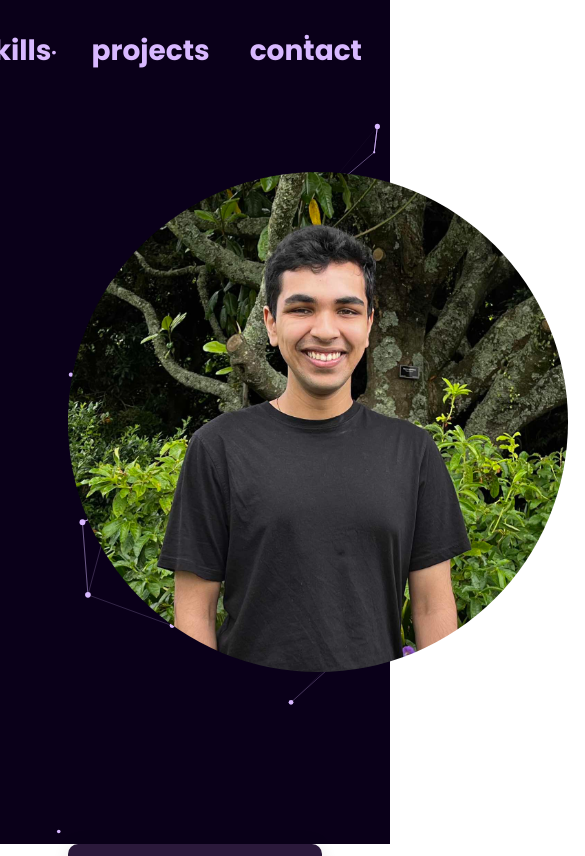
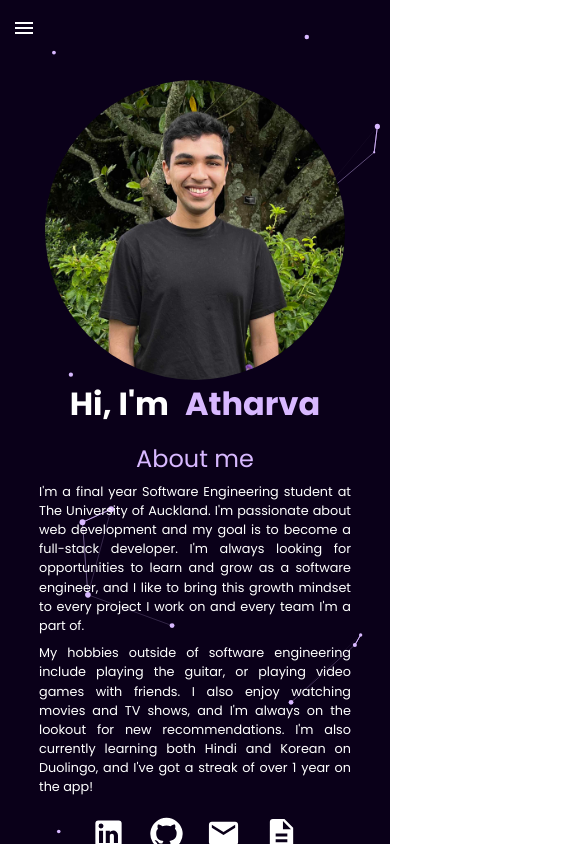
Before and after one commit to atharvaarankalle/personal-portfolio, a React (Vite) app: page / in a window 390 px wide. Shown: the top 856 px of the page, 585 px wide, since content can reach past the window. Built offline with nearby package versions, Linux system fonts and the light colour scheme.

Commit message:
💎 style(website): adjusted responsive design logic

```diff
--- a/src/components/Navbar.tsx
+++ b/src/components/Navbar.tsx
@@ -1,14 +1,6 @@
-import { Box, Button, Stack, styled } from "@mui/material";
+import { AppBar, Box, Button, Drawer, IconButton, Stack, Toolbar, styled } from "@mui/material";
 import { useState } from "react";
-
-const StyledBox = styled(Box)({
-  position: "fixed",
-  top: 20,
-  right: 20,
-  width: "100%",
-  display: "flex",
-  justifyContent: "end",
-});
+import MenuIcon from "@mui/icons-material/Menu";
 
 const NavLink = styled(Button)(({ theme }) => ({
   width: "auto",
@@ -45,9 +37,52 @@ const NavLink = styled(Button)(({ theme }) => ({
 
 const Navbar = () => {
   const [activeLink, setActiveLink] = useState("");
+  const [drawerOpen, setDrawerOpen] = useState(false);
+
+  const handleDrawerToggle = () => {
+    setDrawerOpen(!drawerOpen);
+  };
+
+  const renderDrawer = (
+    <Box onClick={handleDrawerToggle} sx={{ display: "flex", flexDirection: "column", padding: "1.5rem 3rem", gap: "1rem" }}>
+      <NavLink
+        disableRipple
+        href="#skills"
+        onClick={() => setActiveLink("skills")}
+        className={activeLink === "skills" ? "active" : ""}
+      >
+        skills
+      </NavLink>
+      <NavLink
+        disableRipple
+        href="#projects"
+        onClick={() => setActiveLink("projects")}
+        className={activeLink === "projects" ? "active" : ""}
+      >
+        projects
+      </NavLink>
+      <NavLink disableRipple>contact</NavLink>
+    </Box>
+  );
+
   return (
-    <StyledBox>
-      <Stack direction="row" gap={3}>
+    <Box sx={{ display: "flex" }}>
+      <AppBar component="nav" sx={{ background: "transparent", boxShadow: "none" }}>
+        <Toolbar
+          sx={{
+            display: "flex",
+            justifyContent: { sm: "flex-start", md: "flex-end", lg: "flex-end" },
+          }}
+        >
+          <IconButton
+            aria-label="Open Menu"
+            edge="start"
+            onClick={handleDrawerToggle}
+            sx={{ color: "#FFFFFF", display: { md: "none" } }}
+          >
+            <MenuIcon />
+          </IconButton>
+          <Stack direction="row" gap={3} sx={{ display: { xs: "none", md: "flex" }}}>
             <NavLink
               disableRipple
               href="#skills"
@@ -66,7 +101,19 @@ const Navbar = () => {
             </NavLink>
             <NavLink disableRipple>contact</NavLink>
           </Stack>
-    </StyledBox>
+        </Toolbar>
+      </AppBar>
+      <nav>
+        <Drawer
+          variant="temporary"
+          open={drawerOpen}
+          onClose={handleDrawerToggle}
+          ModalProps={{ keepMounted: true }}
+        >
+          {renderDrawer}
+        </Drawer>
+      </nav>
+    </Box>
   );
 };
 
--- a/src/components/ProfileSummary.tsx
+++ b/src/components/ProfileSummary.tsx
@@ -1,57 +1,134 @@
-import { Avatar, Box, Stack, Typography, styled } from "@mui/material";
+import { Avatar, Box, Grid, Stack, Typography, styled } from "@mui/material";
 import profilePicture from "../assets/profile-picture.jpg";
 import SocialsButtons from "./SocialsButtons";
 
 const StyledAvatar = styled(Avatar)({
   width: 500,
   height: 500,
+  "@media (max-width: 1700px)": {
+    width: 370,
+    height: 370,
+  },
+  "@media (max-width: 1200px)": {
+    width: 350,
+    height: 350,
+    marginTop: "5rem"
+  },
+  "@media (max-width: 600px)": {
+    width: 300,
+    height: 300,
+  },
 });
 
 const HeadingTextTypography = styled(Typography)({
   color: "#FFFFFF",
   fontSize: "4rem",
   fontWeight: "bold",
+  "@media (max-width: 550px)": {
+    fontSize: "2rem",
+  }
 });
 
 const NameTextTypography = styled(Typography)(({ theme }) => ({
   color: theme.palette.secondary.main,
   fontSize: "4rem",
   fontWeight: "bold",
-  paddingBottom: "1rem"
+  paddingBottom: "1rem",
+  width: "20%",
+  "@media (max-width: 550px)": {
+    fontSize: "2rem",
+  },
 }));
 
 const AboutMeTextTypography = styled(Typography)({
   maxWidth: "80%",
   textAlign: "justify",
-    paddingTop: "0.5rem"
+  paddingTop: "0.5rem",
+  "@media (max-width: 550px)": {
+    fontSize: "0.8rem",
+  },
 });
 
 const ProfileSummary = () => {
   return (
-    <Stack direction="row" gap={7} sx={{ height: "100vh", maxWidth: "65%", alignItems: "center" }}>
+    <Box
+      sx={{
+        height: "100vh",
+        "@media (max-width: 550px)": {
+          height: "auto",
+          minHeight: "100vh",
+        },
+      }}
+    >
+      <Grid
+        container
+        sx={{
+          display: "flex",
+          justifyContent: "center",
+          alignItems: "center",
+          height: "100%",
+          width: "100%",
+        }}
+      >
+        <Grid
+          item
+          md={12}
+          lg={3}
+          sx={{
+            display: "flex",
+            justifyContent: "center",
+          }}
+        >
           <StyledAvatar src={profilePicture} alt="Atharva Arankalle" />
-      <Box>
+        </Grid>
+        <Grid item md={12} lg={4}>
+          <Box
+            sx={{
+              display: "flex",
+              flexDirection: "column",
+              justifyContent: "center",
+              alignItems: "center",
+            }}
+          >
             <Stack direction="row" gap={2}>
               <HeadingTextTypography>Hi, I'm</HeadingTextTypography>
               <NameTextTypography>Atharva</NameTextTypography>
             </Stack>
-        <Typography variant="h4" color="secondary">
+            <Typography
+              variant="h4"
+              color="secondary"
+              sx={{
+                "@media (max-width: 550px)": {
+                  fontSize: "1.5rem",
+                },
+              }}
+            >
               About me
             </Typography>
             <AboutMeTextTypography variant="body1" color="#fff">
               I'm a final year Software Engineering student at The University of
               Auckland. I'm passionate about web development and my goal is to
-          become a full-stack developer. I'm always looking for opportunities to
-          learn and grow as a software engineer, and I like to bring this growth
-          mindset to every project I work on and every team I'm a part of.
+              become a full-stack developer. I'm always looking for
+              opportunities to learn and grow as a software engineer, and I like
+              to bring this growth mindset to every project I work on and every
+              team I'm a part of.
             </AboutMeTextTypography>
-        <AboutMeTextTypography variant="body1" color="#fff" sx={{ paddingBottom: "1rem" }}>
-            My hobbies outside of software engineering include playing the guitar, or playing video games with friends. I also enjoy watching movies and TV shows, and I'm always on the lookout for new recommendations.
-            I'm also currently learning both Hindi and Korean on Duolingo, and I've got a streak of over 1 year on the app!
+            <AboutMeTextTypography
+              variant="body1"
+              color="#fff"
+              sx={{ paddingBottom: "1rem" }}
+            >
+              My hobbies outside of software engineering include playing the
+              guitar, or playing video games with friends. I also enjoy watching
+              movies and TV shows, and I'm always on the lookout for new
+              recommendations. I'm also currently learning both Hindi and Korean
+              on Duolingo, and I've got a streak of over 1 year on the app!
             </AboutMeTextTypography>
             <SocialsButtons />
           </Box>
-    </Stack>
+        </Grid>
+      </Grid>
+    </Box>
   );
 };
 
--- a/src/components/ProjectCard.tsx
+++ b/src/components/ProjectCard.tsx
@@ -43,13 +43,22 @@ const StyledLink = styled(Link)(({ theme }) => ({
   },
 }));
 
+const StyledBox = styled(Box)({
+    display: "flex",
+    justifyContent: "flex-end",
+    "@media (max-width: 1200px)": {
+        justifyContent: "flex-start"
+    }
+});
+
 const ProjectCard = ({ project }: ProjectCardProps) => {
   return (
     <StyledCard>
       <CardContent
         sx={{ display: "flex", flexDirection: "column", gap: "1.5rem" }}
       >
-        <Box sx={{ display: "flex", justifyContent: "space-between" }}>
+        <Grid container rowGap={1}>
+          <Grid item xs={12} lg={9}>
             <StyledLink
               href={project.url !== "#" ? project.url : undefined}
               target="_blank"
@@ -58,8 +67,13 @@ const ProjectCard = ({ project }: ProjectCardProps) => {
                 {project.title}
               </Typography>
             </StyledLink>
+          </Grid>
+          <Grid item md={12} lg={3}>
+            <StyledBox>
               <Typography variant="h6">{project.year}</Typography>
-        </Box>
+            </StyledBox>
+          </Grid>
+        </Grid>
         <Typography variant="body1" textAlign="justify">
           {project.description}
         </Typography>
@@ -70,7 +84,7 @@ const ProjectCard = ({ project }: ProjectCardProps) => {
           fontWeight="bold"
           sx={{ paddingBottom: "0.5rem" }}
         >
-          Technologies:
+          Technologies
         </Typography>
         <Grid container spacing={1}>
           {project.technologies.map((technology) => (
--- a/src/components/TechnologyChip.tsx
+++ b/src/components/TechnologyChip.tsx
@@ -1,5 +1,5 @@
 import { Box } from "@mui/material";
-import BadgeUrls from "../data/BadgeUrls";
+import BadgeUrls from "../ChipUrls";
 
 interface TechnologyChipProps {
   technologyName: string;
--- a/src/index.css
+++ b/src/index.css
@@ -1,6 +1,7 @@
 html, body {
     margin: 0;
     scroll-behavior: smooth;
+    height: 100%;
 }
 
 #tsparticles {
--- a/src/pages/index.tsx
+++ b/src/pages/index.tsx
@@ -1,23 +1,21 @@
-import { Box, styled } from "@mui/material";
+import { Grid } from "@mui/material";
 import ProfileSummary from "../components/ProfileSummary";
 import Skills from "../components/Skills";
 import Projects from "../components/Projects";
 
-const StyledBox = styled(Box)({
-  display: "flex",
-  flexDirection: "column",
-  justifyContent: "center",
-  height: "100%",
-  alignItems: "center",
-});
-
 const LandingPage = () => {
   return (
-    <StyledBox>
-      <ProfileSummary />
-      <Skills />
-      <Projects />
-    </StyledBox>
+    <Grid container spacing={6}>
+      <Grid item xs={12}>
+        <ProfileSummary />
+      </Grid>
+      <Grid item xs={12}>
+        <Skills />
+      </Grid>
+      <Grid item xs={12}>
+        <Projects />
+      </Grid>
+    </Grid>
   );
 };
 
```
Also changed, not shown: src/ChipUrls.ts (renamed from src/data/BadgeUrls.ts). Lines whose indentation alone changed are shown as unchanged.
